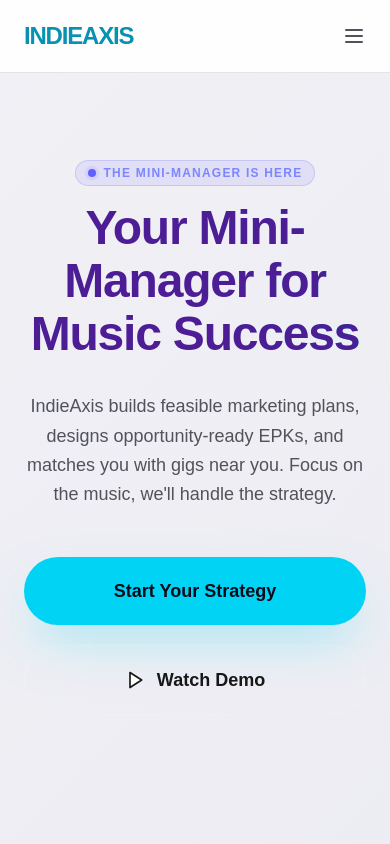
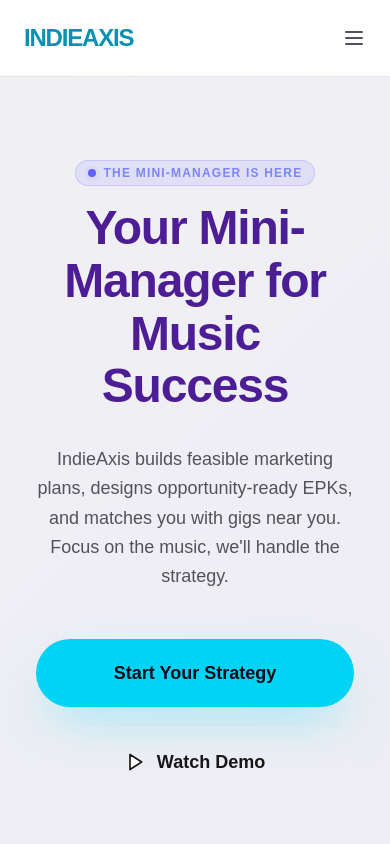
Before and after one commit to tjnzack-cyber/IndieAxis, a Next.js app: page / in a window 390 px wide. Shown: the top 844 px of the page. Built offline with nearby package versions, Linux system fonts and the light colour scheme; no server answers.

Commit message:
Implement mobile responsiveness fixes in globals.css
Added mobile responsiveness styles to improve layout and usability on small screens.

```diff
--- a/src/app/globals.css
+++ b/src/app/globals.css
@@ -165,3 +165,61 @@ body {
 .light .bg-\[\#0b0b1a\]\/80 {
   background-color: rgba(255, 255, 255, 0.9) !important;
 }
+/* ─── Phase 3: Mobile responsiveness fixes ───────────────────────────────────
+   Append this to the BOTTOM of src/app/globals.css                          */
+
+/* Prevent horizontal scroll/squeeze on small screens */
+html, body {
+  overflow-x: hidden;
+  max-width: 100vw;
+}
+
+/* Tighter padding on mobile so cards don't crowd against screen edges */
+@media (max-width: 640px) {
+  .max-w-4xl {
+    padding-left: 0.75rem;
+    padding-right: 0.75rem;
+  }
+
+  /* Stat cards and action buttons stack more comfortably */
+  .grid-cols-2 {
+    gap: 0.75rem;
+  }
+
+  /* Buttons with icon + text wrap their label below on very narrow screens
+     instead of squeezing the text */
+  button, a.inline-flex {
+    word-break: break-word;
+  }
+
+  /* Header rows (icon + title + button) that use justify-between
+     can wrap instead of compressing */
+  header .flex.items-center.justify-between,
+  .flex.justify-between.items-center {
+    flex-wrap: wrap;
+    gap: 0.5rem;
+  }
+
+  /* Reduce oversized heading sizes slightly on mobile for breathing room */
+  h1.text-4xl {
+    font-size: 1.75rem;
+    line-height: 2.1rem;
+  }
+  h1.text-3xl {
+    font-size: 1.5rem;
+  }
+
+  /* Tab pills (Hub page, filters) wrap and shrink padding */
+  .rounded-full.px-5 {
+    padding-left: 0.85rem;
+    padding-right: 0.85rem;
+    font-size: 0.75rem;
+  }
+}
+
+/* Touch targets — minimum comfortable tap size on mobile */
+@media (max-width: 640px) {
+  button, a {
+    min-height: 36px;
+  }
+}
```
